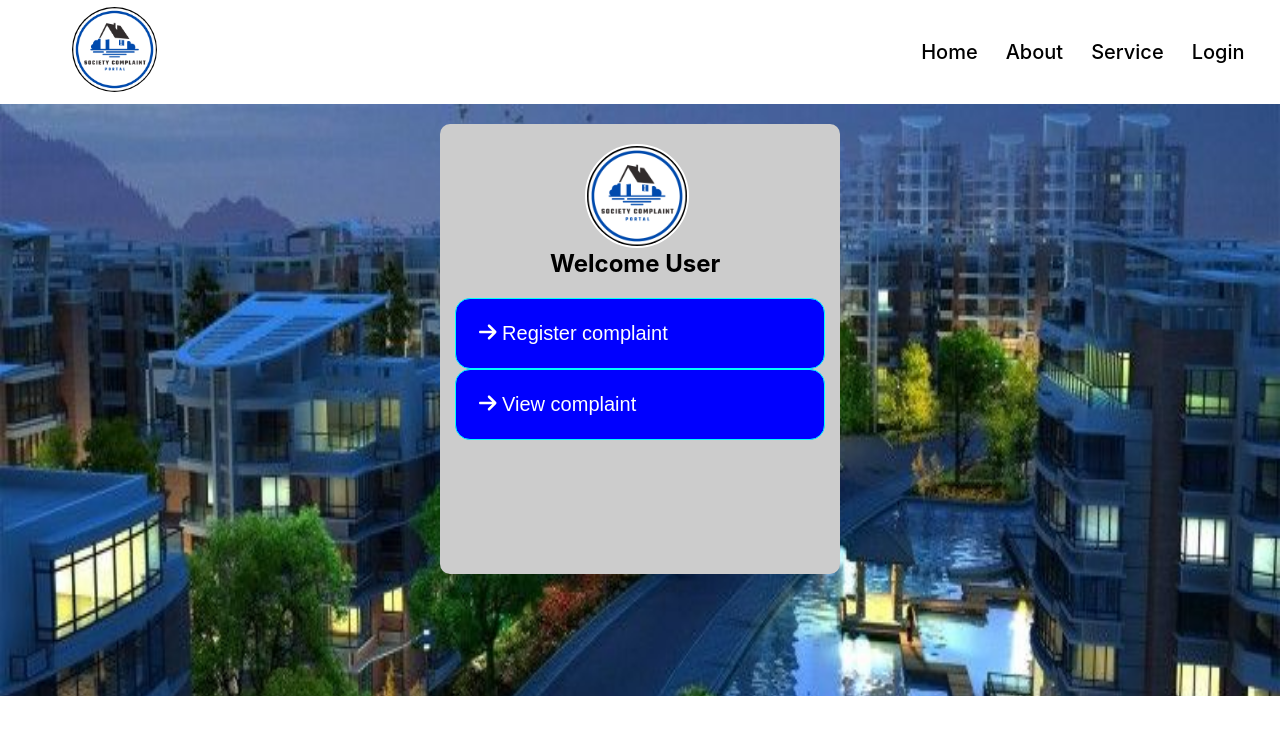
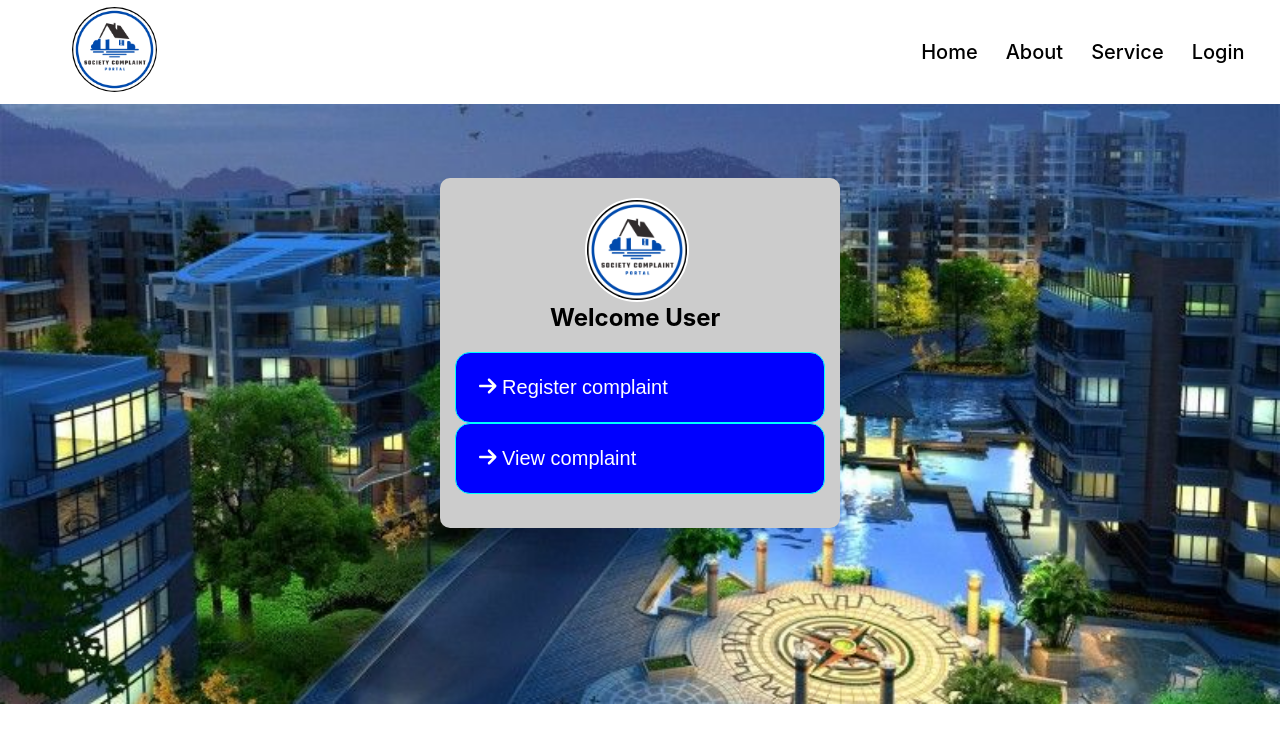
Before and after one commit to Bsef19m519/Society-Complaint-Portal-MERN-, a React (Create React App) app in the folder frontend/: page /Resident-front-page in a window 1280 px wide. Shown: the top 742 px of the page. Built offline with nearby package versions, Linux system fonts and the light colour scheme.

Commit message:
updated Code of fetch call

```diff
--- a/frontend/src/Resident Component/addResident.js
+++ b/frontend/src/Resident Component/addResident.js
@@ -148,7 +148,9 @@ const AddResident = () => {
         if (response.ok) {
           setMessage("Record Inserted Successfully");
         } else if (response.status === 400) {
-          setMessage("Error: Duplication Error Occured");
+          setMessage(
+            "Error: Duplicate Email , Cnic , Phone No Are Not Allowed"
+          );
         }
         return response.json();
       })
--- a/frontend/src/Residents/FrontPageResidents/FrontPage.css
+++ b/frontend/src/Residents/FrontPageResidents/FrontPage.css
@@ -1,8 +1,10 @@
 .RcontainerDiv {
   background-image: url("../../components/Login/bg.jpg");
   background-repeat: no-repeat;
-  background-size: 100% 1000px;
+  /* background-size: 100% 2000px; */
+  background-size: cover;
   display: flex;
+  height: 600px;
   justify-content: center;
   align-items: center;
   /* border: 5px solid yellow; */
@@ -14,7 +16,7 @@
   margin-bottom: 122px;
   border-radius: 10px;
   width: 400px;
-  height: 450px;
+  height: 350px;
   background-color: #cccccc;
 }
 
```
